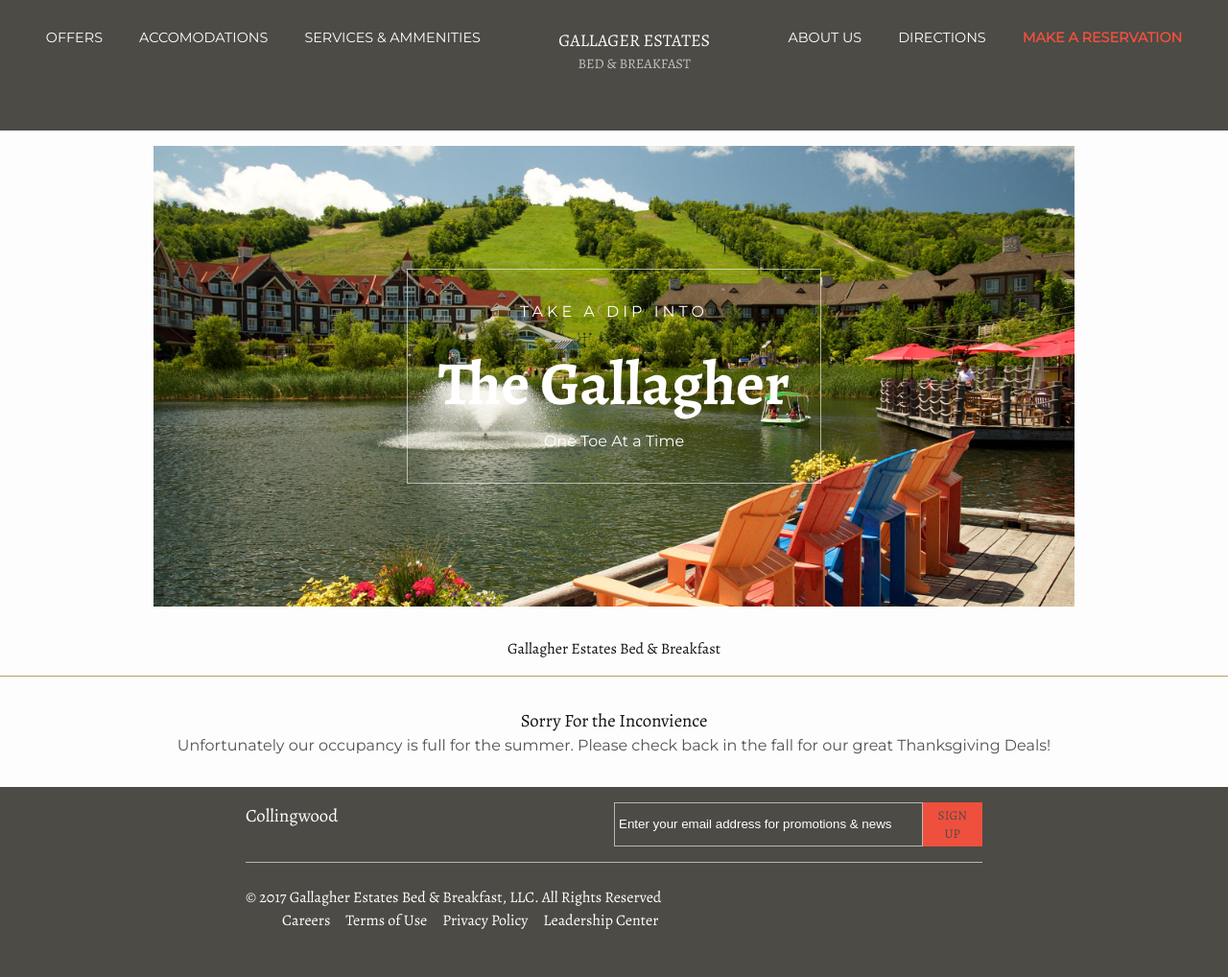
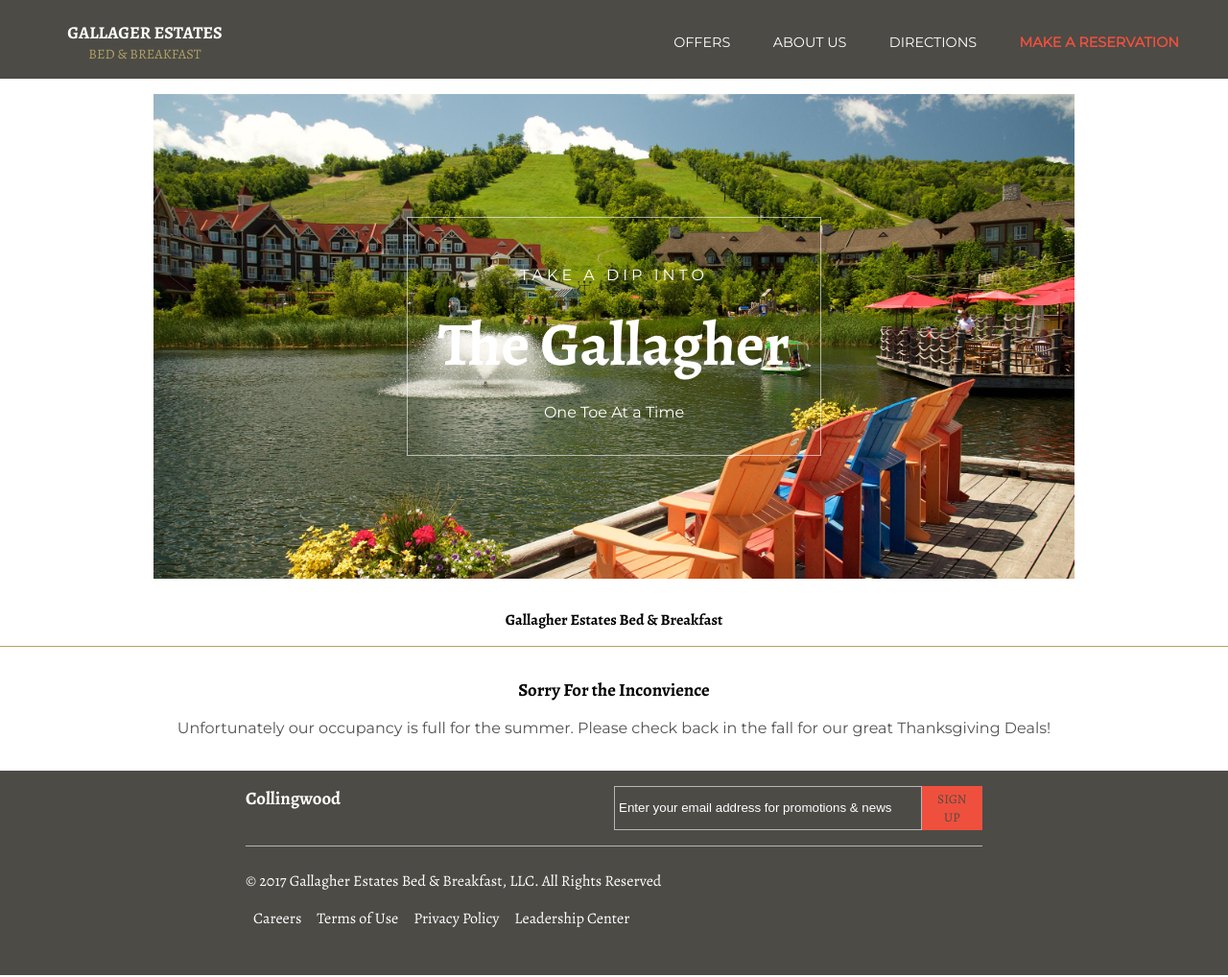
Before and after one commit to unstoppablecage/Gallagher-Estates-B-B, a Jekyll site: the page built from reservations.html, in a window 1280 px wide. Shown: the whole page at 96% size. Built offline with Jekyll 4.4.1, drawn with Linux system fonts in a browser that asks for light colours; nearby versions of some CDN libraries.

Commit message:
Removed Jquery dependency, redesigned site navigation with Flexbox

```diff
--- a/_layouts/default.html
+++ b/_layouts/default.html
@@ -5,34 +5,39 @@
 		 <meta name="viewport" content="width=device-width, initial-scale=1">
 		<title>{{ page.title }}</title>
 		<link rel="icon" href="../images/favicon.ico">
-		<style>html {height: 100%;}body,h2,h3,h4,p,ul{margin:0;padding:0}body{font:400 16px/1.5 "Helvetica Neue",Helvetica,Arial,sans-serif;color:#111;background-color:#fdfdfd;-webkit-text-size-adjust:100%;-o-font-feature-settings:"kern" 1;font-feature-settings:"kern" 1;font-kerning:normal}h2,h3,h4,p,ul{margin-bottom:15px}img{max-width:100%;vertical-align:middle}ul{margin-left:30px}h2,h3,h4{font-weight:400}a{text-decoration:none}</style>
+		<link href="https://fonts.googleapis.com/css?family=Alegreya:400,700|Montserrat" rel="stylesheet">
 		<link rel="preload" href="stylesheets/main.css" as="style" onload="this.rel='stylesheet'">
+		<style>html{height:100%;}</style>
 	</head>
 
 	<body>
-		<main>
 		<header>
 			<nav>
-					<ul  class="nav nav--default" id="menu">
-					<li><a href="offers.html">Offers</a></li>
-					<li><a href="./#accomodations">Accomodations</a></li>
-					<li><a href="./#ammenities">Services & Ammenities</a></li>
+				<ul  class="nav nav--default">
 					<li class="nav__logo">
 						<a href="./">
+							<div class="nav__logo--large">
 								<h3>Gallager Estates</h3>
 								<p>Bed & Breakfast</p>
+							</div>
+							<img src="./images/logo2.png" class="nav__logo--small" alt="Site Logo">
 						</a>
+						<a href="#" class="toggleNav">☰</a>
 					</li>
+					<li class="nav__submenu">
+						<ul>
+							<li><a href="offers.html">Offers</a></li>
 							<li><a href="about.html">About Us</a></li>
 							<li><a href="directions.html">Directions</a></li>
 							<li class="nav__reservation"><a href="reservations.html">Make a Reservation</a></li>
+						</ul>
+					</li>
 				</ul>
 			</nav>
 		</header>
 		<div class="container__default">
 			{{ content }}
 		</div>
-		</main>
 		<footer>
 			<div class="footer__container__outer">
 				<div class="footer__container">
--- a/_scss/_altpages.scss
+++ b/_scss/_altpages.scss
@@ -1,6 +1,7 @@
 // Articles
 .container__default {
 	margin: 1em 10em;
+	flex: 1;
 	h2 {
 		padding-top: 1em;
 	}
--- a/_scss/_article-services.scss
+++ b/_scss/_article-services.scss
@@ -41,8 +41,8 @@
 		flex:1 35%;
 	}
 	.article__services__view {
-		background-image: url('../images/house.jpg');
-		flex-basis:35%;
+		background-image: url('../images/landscape.jpg');
+		flex:1 35%;
 	}
 	.article__services__mess {
 		background-image: url('../images/fastfoodmess.jpg');
--- a/_scss/_default.scss
+++ b/_scss/_default.scss
@@ -1,6 +1,8 @@
 // Normalize Default Styles
+* {
+	box-sizing: border-box;
+}
 html, body {
-	box-sizing: border-box;
 	display: flex;
 	flex-direction: column;
 	padding:0;
--- a/_scss/_header.scss
+++ b/_scss/_header.scss
@@ -6,9 +6,9 @@
 	font-family: $font__text;
 	font-size: 0.9em;
 	display: flex;
-	justify-content: space-around;
+	justify-content: space-between;
 	margin: 0;
-	padding: 2em 2em 3em 2em;
+	padding: 1.5em 2em 1em;
 	text-transform: uppercase;
 	a {
 		transition: all 0.2s;
@@ -19,17 +19,49 @@
 		font-family: $font__title;
 		text-align: center;
 		h3 {
+			color: $color__alttext;
 			font-size:1.25em;
 		}
 		p {
-			color: #C6C6C6;
-			margin-top: 0;
+			color: $color__link;
+			margin: 0;
 		}
 	}
 	.nav__reservation {
 		color: $color__cta;
 		font-weight:bold;
 	}
+}
+
+.nav__logo--small {
+	display: none;
+	height: 30px;
+	width: auto;
+}
+.nav .toggleNav {
+	color: $color__alttext;
+	display: none;
+	font-size: 1.2em;
+
+}
+
+.nav__submenu {
+	align-self: center;
+	flex-basis: 35%;
+	transition: all 0.5s ease-in-out;
+	ul {
+		display: flex;
+		justify-content: space-around;
+	}
+}
+
+.nav__submenu.open {
+	display: flex;
+	max-height: 100%;
+	opacity:1;
+	padding-top: 1em;
+	visibility: visible;
+
 }
 
 .nav a:hover {
@@ -50,30 +82,22 @@
 	background: $color__footer;
 	color: $color__alttext;
 }
-// Slicknav Plugin Styles
-.slicknav_menu {
-	background:$color__footer;
-	display:none;
-	font-family: $font__text;
-}
-
-.slicknav_btn {
-	background: $color__footer;
-}
-
-.slicknav_nav a:hover {
-	background: $color__link;
-}
 
 // Hero Styles
 .container {
-	background: url('../images/winter-hires.jpg') no-repeat;
+	background: url('../images/winter-hires2.jpg') no-repeat;
 	background-size: cover;
 	box-shadow: 4px 0 8px rgba(0,0,0,0.6);
-	height: 90vh;
+	display: flex;
+	flex-direction: column;
+	height: 100vh;
 }
 
 .hero {
+	align-items: flex-start;
+	display: flex;
+	flex: 1;
+	justify-content: center;
 	text-align: center;
 }
 
@@ -82,7 +106,7 @@
 	display: inline-block;
 	font-family:$font__text;
 	color: $color__alttext;
-	margin: 8em auto;
+	margin: 8em;
 	padding: 2em 2em 1em 2em;
 	text-align: center;
 	h1 {
--- a/_scss/_mediaqueries.scss
+++ b/_scss/_mediaqueries.scss
@@ -1,18 +1,17 @@
 // Media Queries Styles
+
+// Smaller Desktop Screen
+@media screen and (max-width: 1420px) {
+	.nav__submenu {
+		flex-basis: 50%;
+	}
+}
+
 
 
 // Tablet Breakpoint
 @media screen and (max-width: 1050px) {
-	/* Navigation and Hero Styles */
-	#menu {
-		display:none;
-	}
-
-	.slicknav_menu {
-		display:block;
-	}
-
-	.nav__logo {
+	/* Navigation and Hero Styles */	.nav__logo {
 		font-family: $font__title;
 		a {
 			color: $color__link;
@@ -23,12 +22,26 @@
 			margin-top: 0;
 		}
 	}
-
+	.hero {
+		align-items: center;
+	}
+	.nav {
+		flex-direction: column;
+	}
+	.nav__submenu {
+		flex: 1;
+		padding: 0;
+		width: 100%;
+		ul {
+			padding-top: 1em;
+		}
+	}
 	.container {
-		height: 60vh;
+		height: 80vh;
 	}
-	.hero__title h1 {
-		font-size: 3em;
+	.hero__title{
+		border: none;
+		margin: 0;
 	}
 
 	/* Article Description Styles*/
@@ -110,14 +123,74 @@
 	}
 }
 
+@media screen and (max-width: 495px) {
+	.container {
+		height: 60vh;
+	}
+	.container__default {
+		margin-top: 4.25em;
+	}
+	// Navigation Styles
+	.nav {
+		background: $color__secondary;
+		border: none;
+		padding:0.5em 1em;
+		position: fixed;
+		width: 100%;
+	}
+	.nav__logo {
+		display: flex;
+		justify-content: space-between;
+		padding: 0 1em;
+		width: 100%;
+		h3 {
+			padding-top: 0.25em;
+		}
+		p {
+			margin-bottom: 0;
+		}
+	}
+	.nav__logo--small {
+		display: block;
+	}
+	.nav__logo--large {
+		display: none;
+	}
+
+	.nav a:hover {
+		color: inherit;
+	}
+	.nav .toggleNav {
+		align-self: center;
+		display: block;
+	}
+	.nav__submenu {
+		visibility: hidden;
+		opacity: 0;
+		max-height: 0;
+		ul {
+			flex-direction: column;
+			padding: 0;
+			li  {
+				padding: 0.5em;
+
+			}
+		}
+	}
+
+	.hero__title {
+		border: none;
+		margin-top: 0;
+		h1 {
+			font-size: 2em;
+		}
+	}
+}
+
 
 // Smartphone Breakpoint
 @media screen and (max-width: 414px) {
 	/* Header Styles*/
-	.container {
-		background-image: url('../images/banner.jpg');
-		height: 50vh;
-	}
 	.hero__title {
 		margin-top: 1em;
 		margin-bottom: 1em;
@@ -202,3 +275,23 @@
 		font-size: 0.8em;
 	}
 }
+
+// Landscape Mode
+@media only screen
+  and (min-device-width: 375px)
+  and (max-device-width: 736px)
+  and (orientation: landscape) {
+	.container {
+		height: 100vh;
+	}
+	.hero__title {
+		border:none;
+		margin-top: 0;
+		h1 {
+			font-size: 2.5em;
+		}
+		p {
+			margin-top: 0;
+		}
+	}
+}
--- a/stylesheets/main.scss
+++ b/stylesheets/main.scss
@@ -1,11 +1,7 @@
 ---
 ---
 // Variables and Colours
-@import url('https://fonts.googleapis.com/css?family=Alegreya:400,700|Montserrat');
 @import './variables';
-
-// Libraries
-@import './slicknav.min';
 
 // Partials
 @import './default';
```
Also changed, not shown: other parts of _layouts/default.html (+4 -2 lines), _scss/_slicknav.min.scss (deleted, +0 -5 lines), index.html (+20 -16 lines), images/banner.jpg (deleted), images/summer3.jpg (deleted), images/winter-hires.jpg (deleted), 1 other file. Lines whose indentation alone changed are shown as unchanged.
